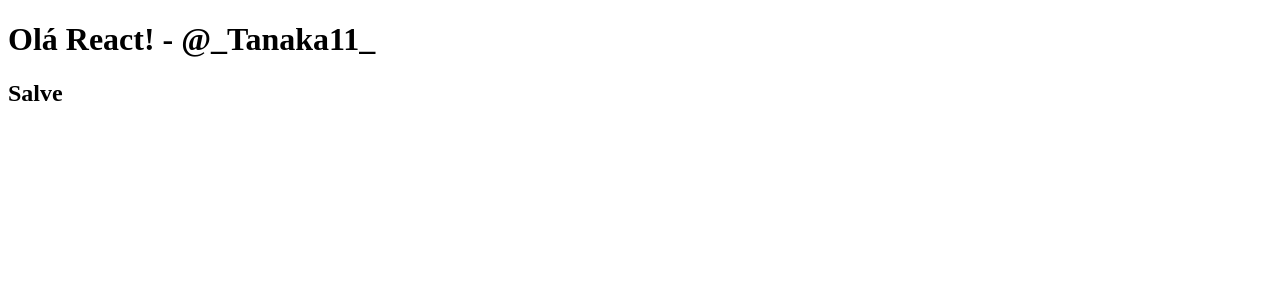
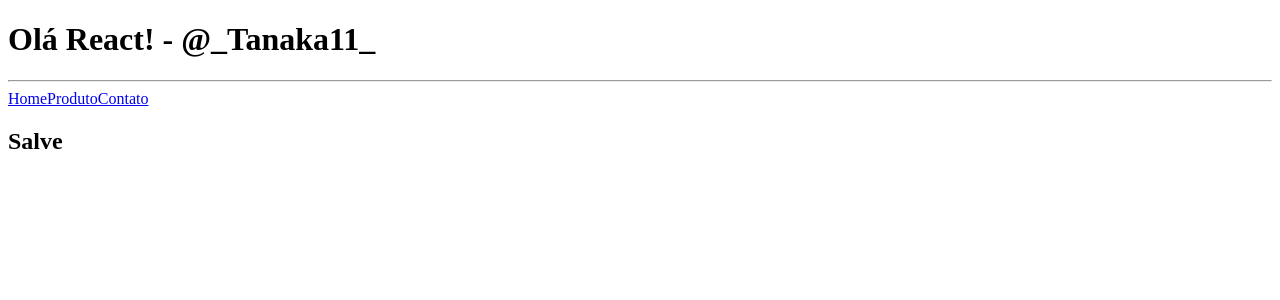
Before and after one commit to tanaka-11/react-fundamentos, a React (Vite) app: page / in a window 1280 px wide. Shown: the top 300 px of the page. Built offline with nearby package versions, Linux system fonts and the light colour scheme.

Commit message:
utilizando extensão prettier

```diff
--- a/src/App.jsx
+++ b/src/App.jsx
@@ -1,10 +1,17 @@
 // Todos componentes react devem começar com letra maiuscula
 
-// Vamos utilizar o componente (Fragment <></>) para retornar nosso html
+// Vamos utilizar o componente (Fragment <></>) e envolver o return entre parenteses para retornar nosso html.
 function App() {
-  return <>
+  return (
+    <>
       <header>
-            <h1>Olá React! -  @_Tanaka11_</h1>
+        <h1>Olá React! - @_Tanaka11_</h1>
+        <hr />
+        <nav>
+          <a href="#">Home</a>
+          <a href="#">Produto</a>
+          <a href="#">Contato</a>
+        </nav>
       </header>
 
       {/* Comentário dentro do JSX*/}
@@ -13,6 +20,7 @@
         <h2>Salve</h2>
       </main>
     </>
+  );
 }
 
-export default App
+export default App;
```
Lines whose indentation alone changed are shown as unchanged.
